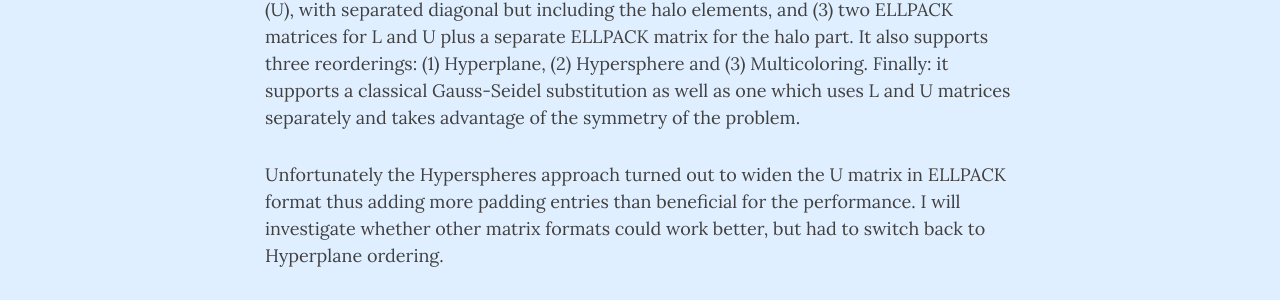
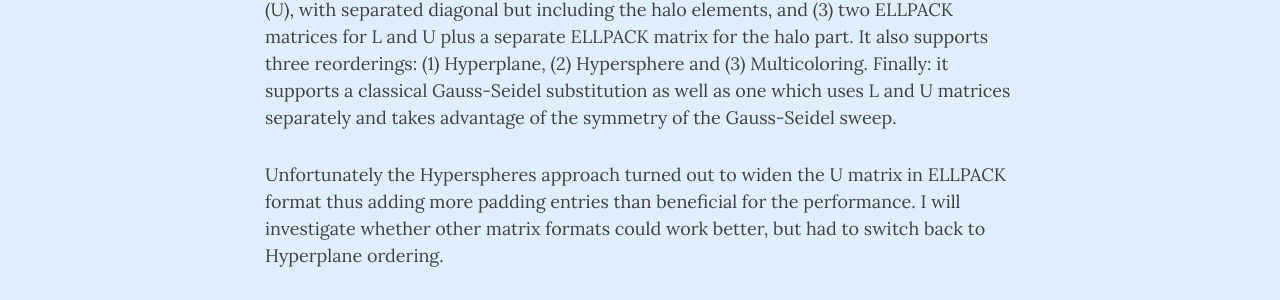
Before and after one commit to SX-Aurora/SX-Aurora.github.io, a Jekyll site: the page built from _posts/2019-11-01-hpcg-tuning.md, in a window 1280 px wide and 900 px high, scrolled down 3385 px. Shown: the part 316-616 px from the top of the window. Built offline with Jekyll 4.4.1, drawn with Linux system fonts in a browser that asks for light colours; nearby versions of some CDN libraries; comment, search, counter and statistics services are not loaded; some of the changed text lies outside the part shown.

Commit message:
Fixed text

```diff
--- a/_posts/2019-11-01-hpcg-tuning.md
+++ b/_posts/2019-11-01-hpcg-tuning.md
@@ -167,7 +167,7 @@ plus a separate ELLPACK matrix for the halo part. It also supports
 three reorderings: (1) Hyperplane, (2) Hypersphere and (3)
 Multicoloring. Finally: it supports a classical Gauss-Seidel
 substitution as well as one which uses L and U matrices separately and
-takes advantage of the symmetry of the problem.
+takes advantage of the symmetry of the Gauss-Seidel sweep.
 
 Unfortunately the Hyperspheres approach turned out to widen the U
 matrix in ELLPACK format thus adding more padding entries than
```
